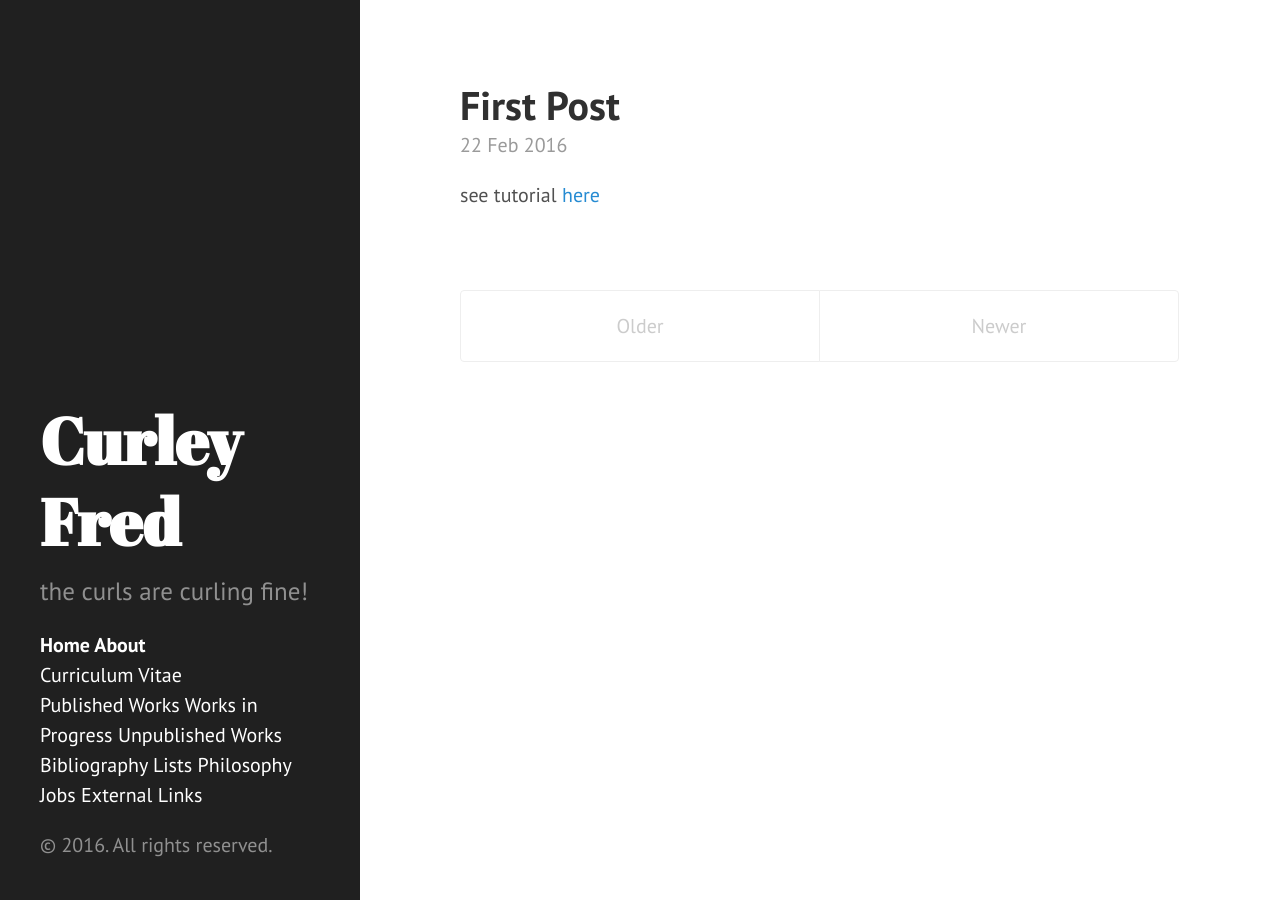
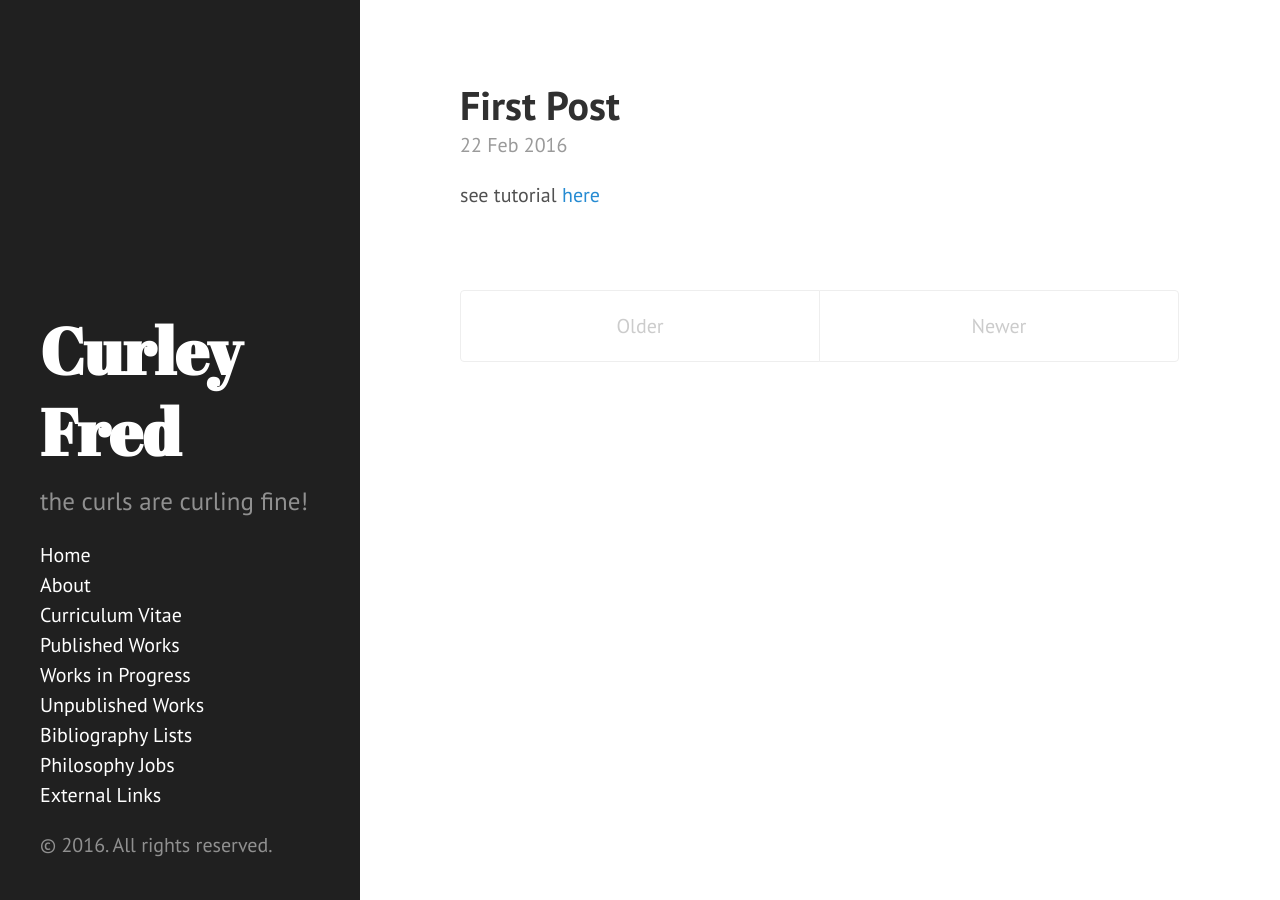
Before and after one commit to ffsattarov/ffsattarov.github.io, a Jekyll site: the page built from index.html, in a window 1280 px wide. Built offline with Jekyll 4.4.1, drawn with Linux system fonts in a browser that asks for light colours; the list of posts is cut into pages by our own code.

```diff
--- a/_includes/sidebar.html
+++ b/_includes/sidebar.html
@@ -7,15 +7,15 @@
 
     <ul class="sidebar-nav">
       <li class="sidebar-nav-item{% if page.title == "Home" %} active{% endif %}">
-        <a href="/">Home</a>
-        <a href="/">About</a>
+        <li><a href="/">Home</a></li>
+        <li><a href="/">About</a></li>
         <li><a href="/curriculum-vitae">Curriculum Vitae</a></li>
-        <a href="/published-works">Published Works</a>
-        <a href="/works-in-progress">Works in Progress</a>
-        <a href="/unpublished-works">Unpublished Works</a>
-        <a href="/bibliography-lists">Bibliography Lists</a>
-        <a href="/philosophy-jobs">Philosophy Jobs</a>
-        <a href="/external-links">External Links</a>
+        <li><a href="/published-works">Published Works</a></li>
+        <li><a href="/works-in-progress">Works in Progress</a></li>
+        <li><a href="/unpublished-works">Unpublished Works</a></li>
+        <li><a href="/bibliography-lists">Bibliography Lists</a></li>
+        <li><a href="/philosophy-jobs">Philosophy Jobs</a></li>
+        <li><a href="/external-links">External Links</a></li>
       </li>
 
       {% comment %}
```
